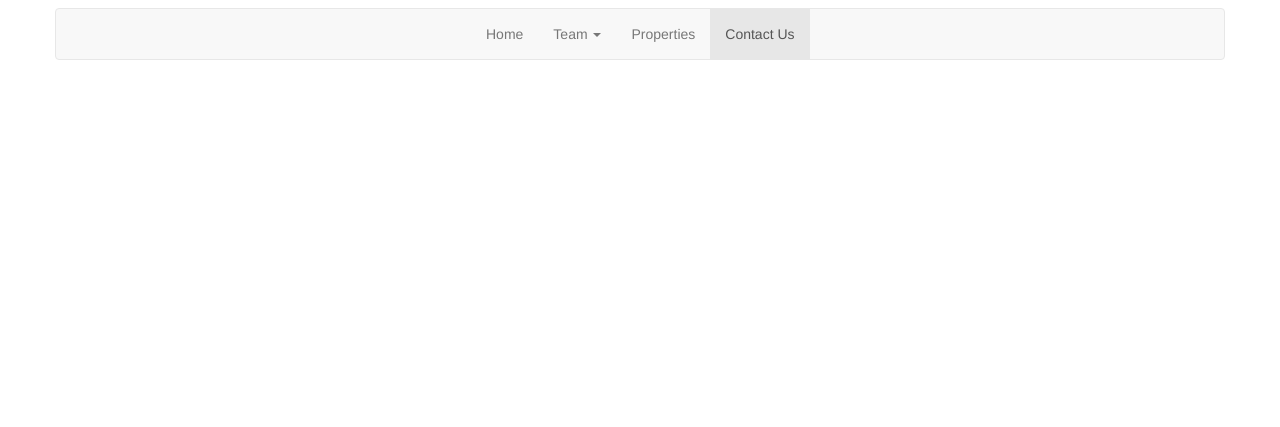
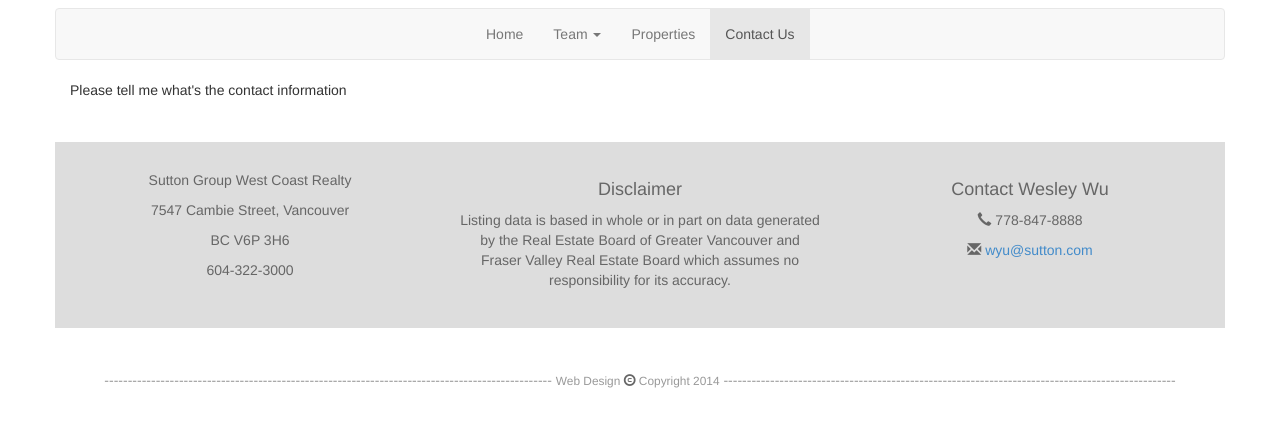
Before and after one commit to chrisNiu/wupage, a plain HTML site: page contact-us.html in a window 1280 px wide. Shown: the part 217-644 px from the top of the page. Drawn offline with Linux system fonts and the light colour scheme.

Commit message:
Contact us

```diff
--- a/contact-us.html
+++ b/contact-us.html
@@ -46,5 +46,32 @@
         </div>
 
         <!-- row 3 -->
+
+        <p>Please tell me what's the contact information</p>
+
+
+
+        <!-- row 4 -->
+        <footer class="row">
+          <div class="col-md-4 col-xs-6">
+            <p>Sutton Group West Coast Realty</p>
+            <p>7547 Cambie Street, Vancouver</p>
+            <p>BC V6P 3H6</p>
+            <p>604-322-3000</p>
+          </div>
+
+          <div class="col-md-4 col-xs-6">
+            <h4>Disclaimer</h4>
+            <p>Listing data is based in whole or in part on data generated by the Real Estate Board of Greater Vancouver and Fraser Valley Real Estate Board which assumes no responsibility for its accuracy.</p>
+          </div>
+
+          <div class="col-lg-4 col-xs-6">
+            <h4>Contact Wesley Wu</h4>
+            <p><span class="glyphicon glyphicon-earphone"></span> 778-847-8888</p>
+            <p><span class="glyphicon glyphicon-envelope"></span><a href="mailto:wyu@sutton.com"> wyu@sutton.com</a></p>
+          </div>
+        </footer>
+
+         <p class="footer2">------------------------------------------------------------------------------------------------ <small>Web Design <span class="glyphicon glyphicon-copyright-mark"></span> Copyright 2014</small> -------------------------------------------------------------------------------------------------</p>
 	</div>
 </body>
```
Lines whose indentation alone changed are shown as unchanged.
